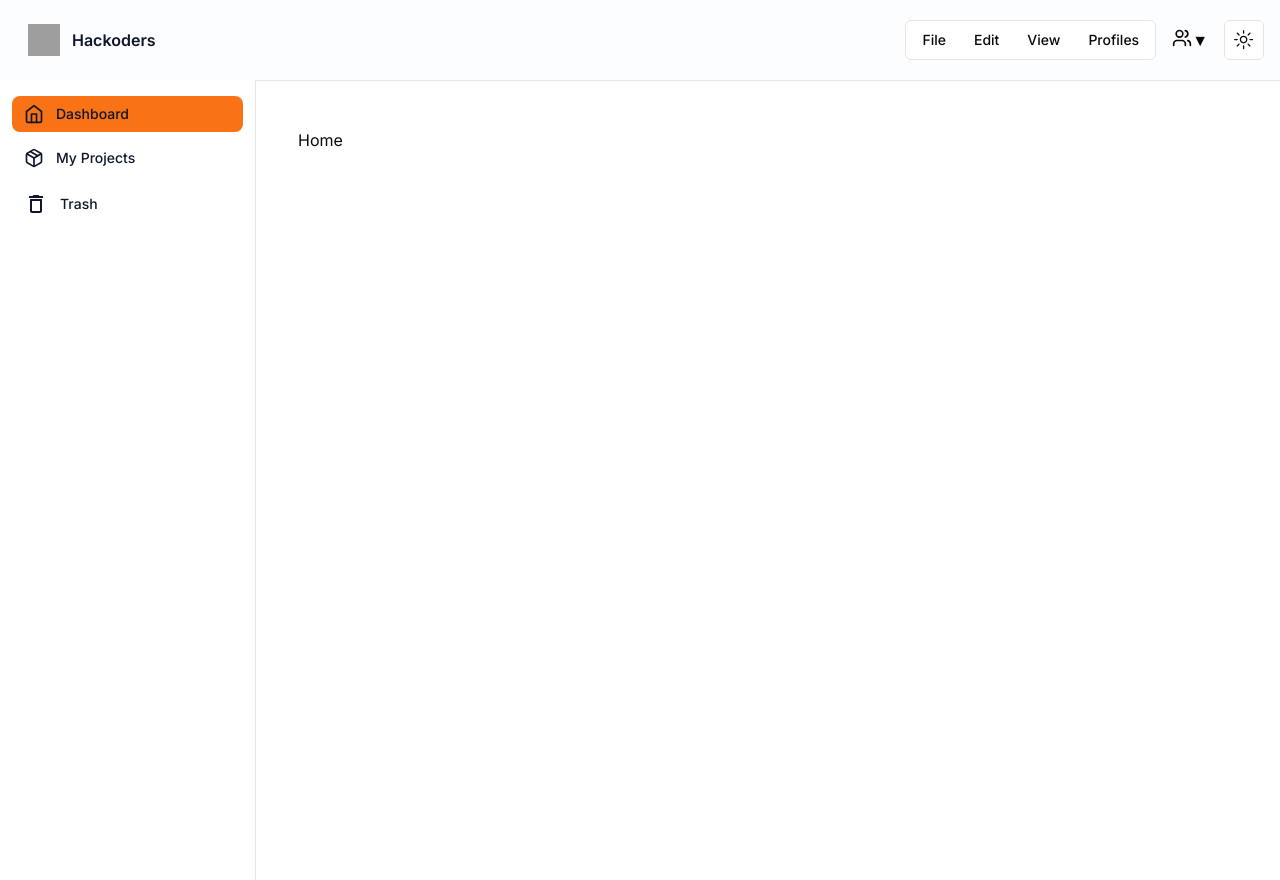
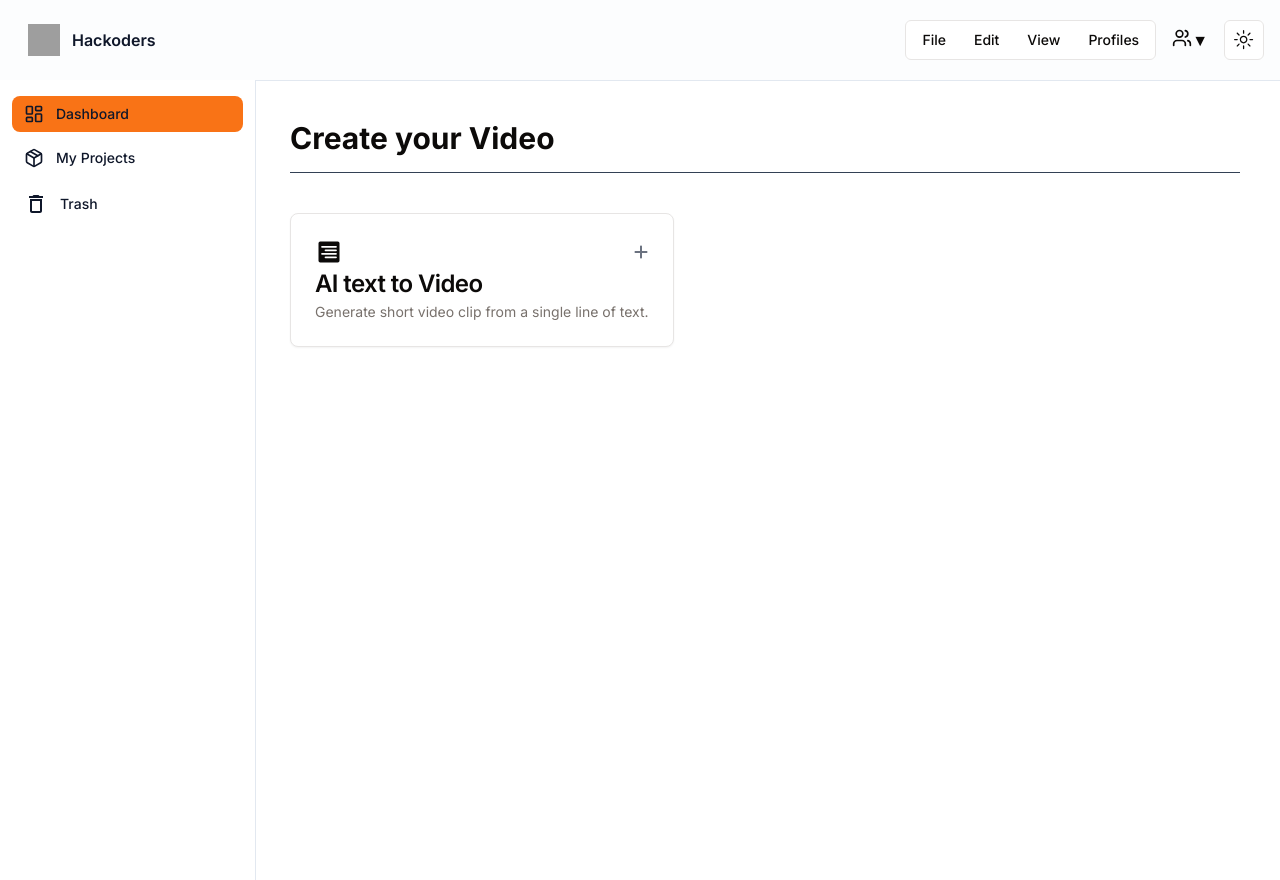
Before and after one commit to vaxad/BlitzAI, a Next.js app in the folder frontend/: page /home in a window 1280 px wide. After the commit the page ends 800 px from the top, so only its background shows below. Built offline with nearby package versions, Linux system fonts and the light colour scheme; grey boxes are pictures that could not be loaded.

Commit message:
icons changed.

```diff
--- a/frontend/app/components/SideNav.jsx
+++ b/frontend/app/components/SideNav.jsx
@@ -3,7 +3,7 @@ import Link from 'next/link'
 import { usePathname } from 'next/navigation'
 import React, { useEffect } from 'react'
 import { MdDeleteOutline } from "react-icons/md";
-
+import { LuLayoutDashboard } from "react-icons/lu";
 export default function SideNav() {
   const path = usePathname()
   return (
@@ -16,10 +16,7 @@ export default function SideNav() {
       <ul className="space-y-2 text-sm font-medium">
         <li>
           <Link href="/home" className={`flex items-center rounded-lg px-3 py-2 text-slate-900 dark:text-white ${path.includes("home")?" bg-primary hover:bg-orange-600":"hover:bg-slate-100  dark:hover:bg-slate-700"} `}>
-            <svg xmlns="http://www.w3.org/2000/svg" className="h-5 w-5" width="24" height="24" aria-hidden="true" viewBox="0 0 24 24" fill="none" stroke="currentColor" strokeWidth="2" strokeLinecap="round" strokeLinejoin="round" >
-              <path d="m3 9 9-7 9 7v11a2 2 0 0 1-2 2H5a2 2 0 0 1-2-2z" />
-              <polyline points="9 22 9 12 15 12 15 22" />
-            </svg>
+          <LuLayoutDashboard className='h-5 w-5'   />
             <span className="ml-3 flex-1 whitespace-nowrap">Dashboard</span>
           </Link>
         </li>
--- a/frontend/app/home/page.jsx
+++ b/frontend/app/home/page.jsx
@@ -1,9 +1,40 @@
 import React from 'react'
+import {
+  Card,
+  CardContent,
+  CardDescription,
+  CardFooter,
+  CardHeader,
+  CardTitle,
+} from "@/components/ui/card"
+import { PiTextAlignRightFill } from "react-icons/pi";
+import { FaPlus } from "react-icons/fa6";
 
-export default function page() {
+export default function home() {
   return (
-    <div className=' flex min-h-screen py-12 px-12 flex-col '>
-        Home
+    <div className='flex flex-col py-10 px-10 '>
+
+      <div className='text-3xl font-bold'>Create your Video</div>
+      <div className='py-2 border-b w-full flex border-slate-700'></div>
+      <div className='flex flex-row gap-10 py-10'>
+        <Card>
+          <CardHeader>
+            <CardTitle>
+
+              <div className='flex flex-row justify-between items-center '>
+
+                <PiTextAlignRightFill className='h-7 w-7'/>
+                <FaPlus className='text-gray-500 h-4 w-4' />
+              </div>
+            </CardTitle>
+            <CardTitle>AI text to Video</CardTitle>
+            <CardDescription>
+              Generate short video clip from a single line of text.
+            </CardDescription>
+          </CardHeader>
+        </Card>
+
+      </div>
     </div>
   )
 }
```
